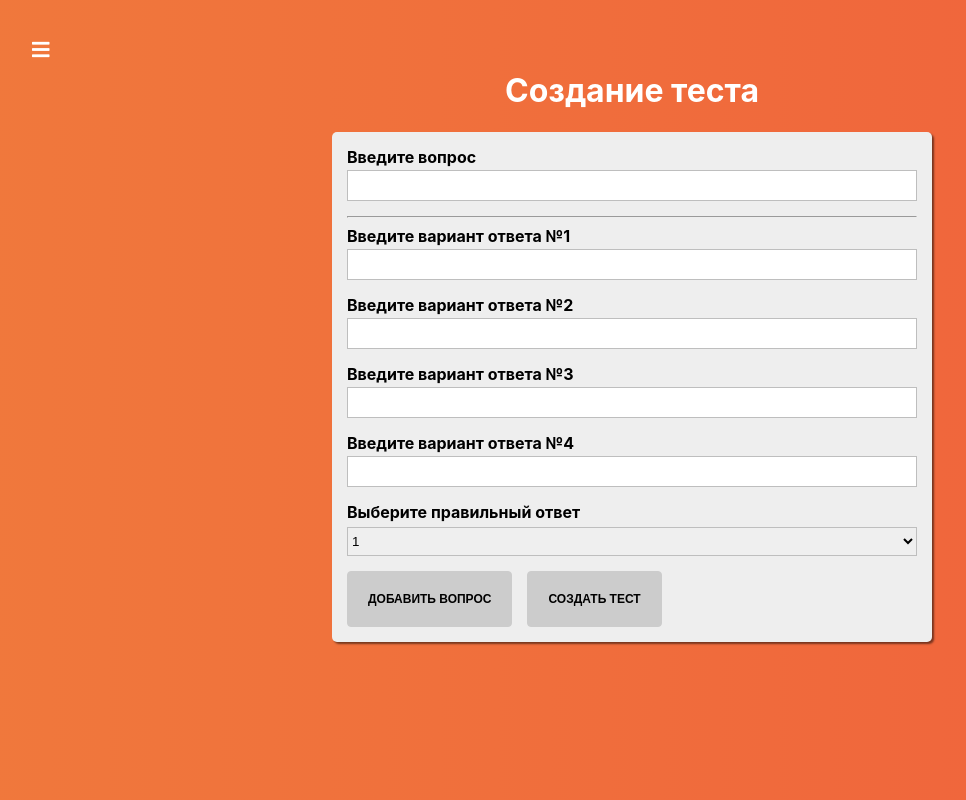
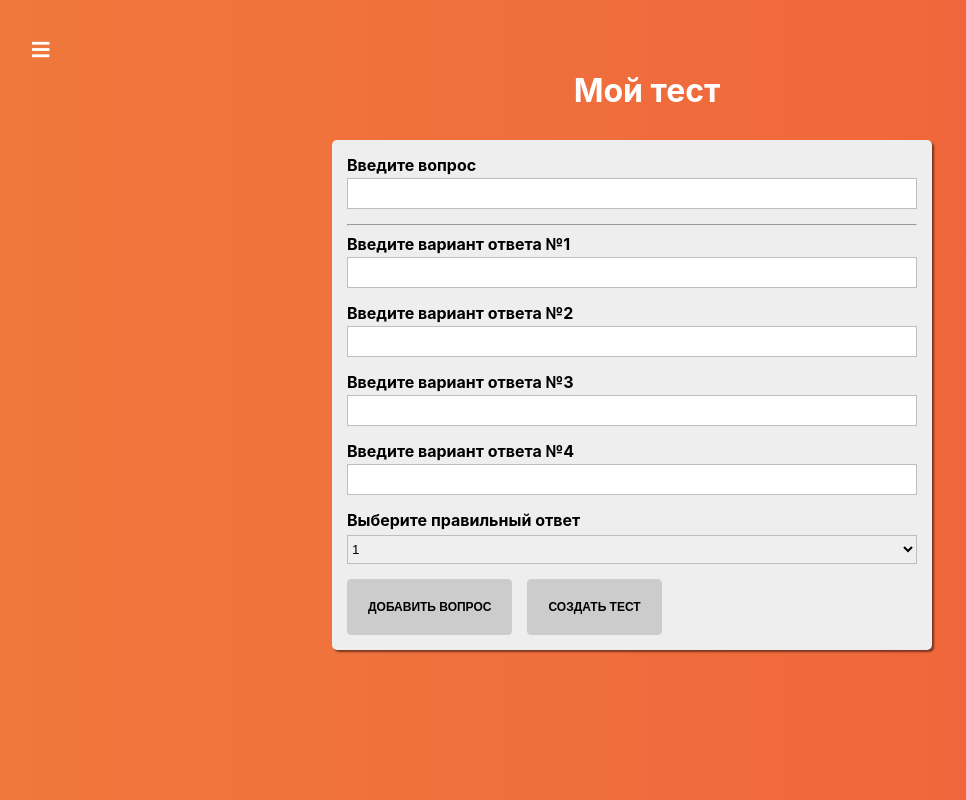
Before and after one commit to Mayamee/react-quiz, a React (Create React App) app: page /quiz-creator in a window 1280 px wide. Shown: the whole page, without its empty margins (8-974 px from the left). Built offline with nearby package versions, Linux system fonts and the light colour scheme.

Commit message:
Quiz title готов

```diff
--- /dev/null
+++ b/src/components/UI/TouchInput/TouchInput.jsx
@@ -0,0 +1,20 @@
+import classes from "./TouchInput.module.scss";
+
+const TouchInput = ({ touchInputValue, touchInputonChangeHandler }) => {
+  return (
+    <div className={classes.TouchInput}>
+      <textarea
+        wrap="soft"
+        rows={1}
+        className={classes.TextArea}
+        placeholder="Мой тест"
+        value={touchInputValue}
+        onChange={({ target }) => {
+          touchInputonChangeHandler(target, target.value);
+        }}
+      />
+    </div>
+  );
+};
+
+export default TouchInput;
--- /dev/null
+++ b/src/components/UI/TouchInput/TouchInput.module.scss
@@ -0,0 +1,22 @@
+textarea {
+  border: none;
+  background-color: transparent;
+  resize: none;
+  outline: none;
+}
+.TouchInput {
+}
+
+.TextArea {
+  width: 100%;
+  padding: 0 15px;
+  font-family: inherit;
+  font-weight: inherit;
+  color: #fff;
+  font-size: 2rem;
+  text-align: center;
+  background-color: transparent;
+  &::placeholder {
+    color: rgb(200, 200, 200);
+  }
+}
--- a/src/containers/QuizCreator/QuizCreator.jsx
+++ b/src/containers/QuizCreator/QuizCreator.jsx
@@ -1,6 +1,7 @@
 import React, { Component } from "react";
 import classes from "./QuizCreator.module.scss";
 import Button from "../../components/UI/Button/Button";
+import TouchInput from "../../components/UI/TouchInput/TouchInput";
 import { checkObjectPropertyDeepByPath } from "../../helpers/valid";
 import axios from "../../axios/axiosQuiz";
 import {
@@ -44,6 +45,7 @@ class QuizCreator extends Component {
     isFormValid: false,
     rightAnswerId: 1,
     formControls: createFormControls(),
+    touchInputValue: "Мой тест",
   };
 
   addQuestionHandler = (event) => {
@@ -83,7 +85,10 @@ class QuizCreator extends Component {
     });
   };
   async createQuizHandler(event) {
-    const payload = { title: "Новый тест", body: this.state.quiz };
+    const payload = {
+      title: this.state.touchInputValue || "Мой тест",
+      body: this.state.quiz,
+    };
     const reqOptions = {
       method: "POST",
       data: payload,
@@ -147,7 +152,16 @@ class QuizCreator extends Component {
     return (
       <div className={classes.QuizCreator}>
         <div>
-          <h1>Создание теста</h1>
+          <h1>
+            <TouchInput
+              touchInputValue={this.state.touchInputValue}
+              touchInputonChangeHandler={(target, value) => {
+                this.setState({ touchInputValue: value });
+                target.style.height = "inherit";
+                target.style.height = target.scrollHeight + "px";
+              }}
+            />
+          </h1>
           <form
             onSubmit={(e) => {
               e.preventDefault();
--- a/src/containers/QuizCreator/QuizCreator.module.scss
+++ b/src/containers/QuizCreator/QuizCreator.module.scss
@@ -10,7 +10,8 @@
     max-width: 600px;
     padding: 0 20px;
   }
-  h1 {
+  h1,
+  h2 {
     text-align: center;
     color: #fff;
   }
```
